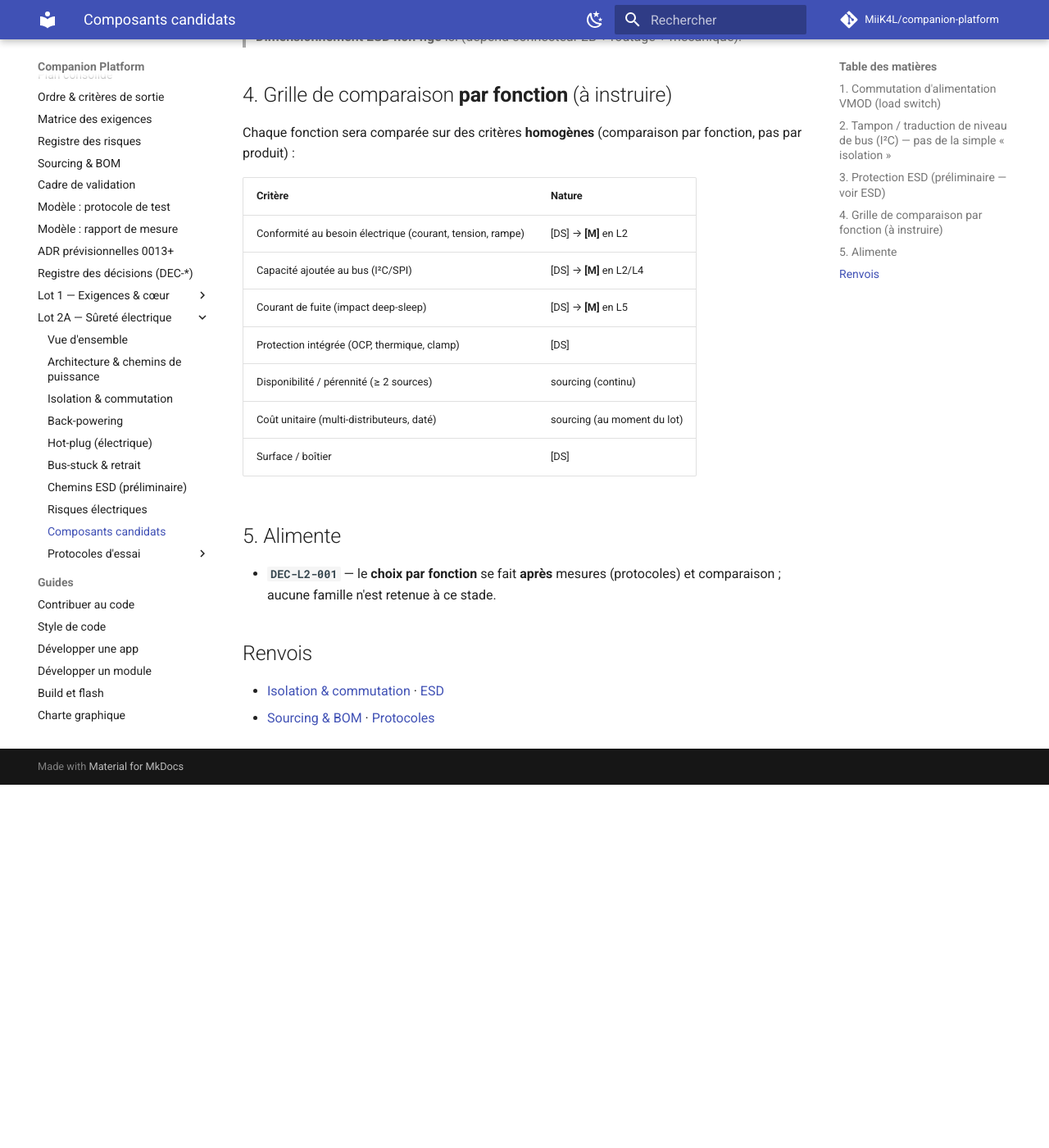
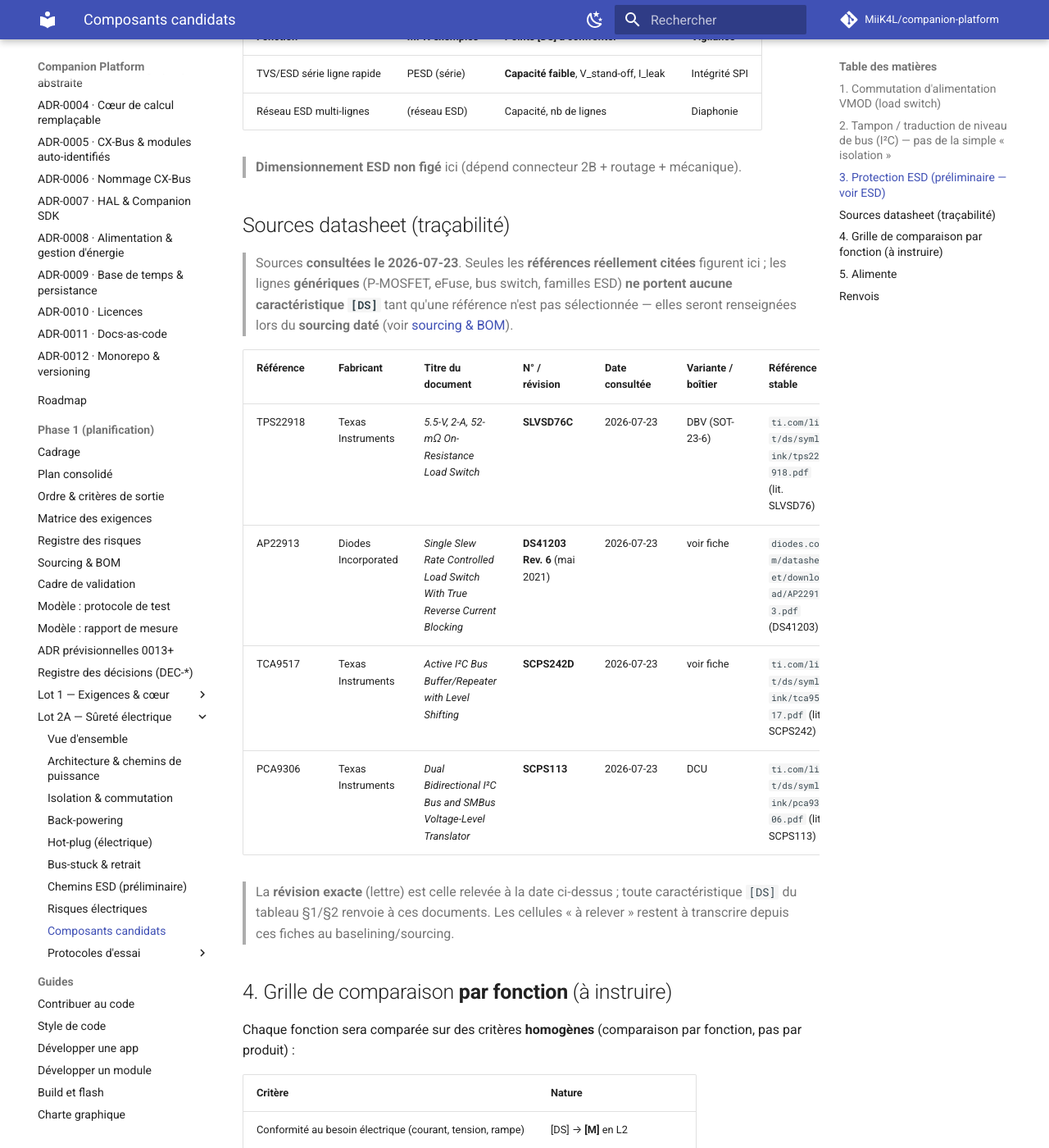
Before and after one commit to MiiK4L/companion-platform, an MkDocs documentation site: the page built from docs/phase-1/lot-2/candidate-components.md, in a window 1280 px wide and 1400 px high, scrolled down 1924 px. Shown: the whole window at 82% size. Built offline with MkDocs 1.6.1 and Material for MkDocs 9.7.7, drawn with Linux system fonts in a browser that asks for light colours; comment, search, counter and statistics services are not loaded; before the commit the page ends 2881 px from its top, so only the background shows below that; some of the changed text lies outside the part shown.

Commit message:
docs(phase-1): lot 2A — sources datasheet traçables des composants
Ajoute une table de traçabilité (fabricant, titre, n°/révision, date
consultée, boîtier, référence stable) pour les références réellement
citées, avec les identifiants vérifiés : TPS22918 (TI SLVSD76C,
1-5,5 V, 2 A, SOT-23-6, sans limitation de courant), AP22913 (Diodes
DS41203 Rev. 6, slew-rate + blocage de courant inverse), TCA9517
(TI SCPS242D, VCCA 2,3-3,6 / VCCB 4,5-5,5), PCA9306 (TI SCPS113).
Les lignes génériques (P-MOSFET, eFuse, bus switch) ne portent plus
de caractéristique [DS] tant qu'aucune référence n'est sélectionnée.

```diff
--- a/docs/phase-1/lot-2/candidate-components.md
+++ b/docs/phase-1/lot-2/candidate-components.md
@@ -21,24 +21,28 @@
 
 | Référence | Plage d'entrée | I continu | Limitation de courant | Prot. thermique | Court-circuit | Rampe | Décharge de sortie | Hors alimentation | I repos / fuite | Boîtier | Source (fiche) |
 |-----------|----------------|-----------|-----------------------|-----------------|---------------|-------|--------------------|-------------------|-----------------|---------|----------------|
-| **TPS22918** | ≈ 0,8–5,5 V (à confirmer) | à relever | **Non** (pas de limitation active) | à relever | pas de limitation active | **configurable** (broche `CT`) | **configurable** (QOD) | sortie déchargée (QOD) | faible (à relever) | à relever | TI « TPS22918 » |
-| **AP22913** | à relever | à relever | à relever (ne pas présumer) | à relever | à relever | **slew-rate contrôlé** | à relever | à relever | à relever | à relever | Diodes Inc. « AP22913 » |
-| **P-MOSFET discret** (générique) | selon MOSFET | selon R_DS(on) | **Non** (sauf circuit ajouté) | Non | Non (à ajouter) | via réseau `RC` de grille | via R de décharge | dépend du montage | négligeable | selon réf. | fiche du MOSFET retenu |
-| **eFuse / switch protégé** (à sélectionner) | selon réf. | selon réf. | **Oui** (active) | Oui (typ.) | Oui (clamp/limite) | selon réf. | selon réf. | selon réf. | selon réf. | selon réf. | fiche de l'eFuse retenu |
+| **TPS22918** | 1–5,5 V | 2 A (max) | **Non** (pas de limitation active) | à relever | pas de limitation active | **configurable** (broche `CT`) | **configurable** (QOD) | sortie déchargée (QOD) | faible (à relever) | SOT-23-6 (DBV) | TI · SLVSD76 → §Sources |
+| **AP22913** | à relever | à relever | à relever (ne pas présumer) | à relever | à relever | **slew-rate contrôlé** | à relever | **blocage de courant inverse** (true reverse current blocking) | à relever | à relever | Diodes · DS41203 → §Sources |
+| **P-MOSFET discret** (générique) | selon MOSFET | selon R_DS(on) | Non (par nature ; sauf circuit ajouté) | selon montage | selon montage | via réseau `RC` de grille | via R de décharge | dépend du montage | négligeable | selon réf. | réf. à sélectionner |
+| **eFuse / switch protégé** (à sélectionner) | selon réf. | selon réf. | selon réf. | selon réf. | selon réf. | selon réf. | selon réf. | selon réf. | selon réf. | selon réf. | réf. à sélectionner |
 
 > ⚠️ Le **TPS22918** n'offre **pas** de limitation active de courant : il ne doit
 > **pas** être présenté comme un load switch à protection de courant. Ses atouts
 > sont le **temps de montée configurable** et la **décharge rapide de sortie
-> (QOD)**. L'**AP22913** est un load switch à **slew-rate contrôlé** : relever ses
-> protections et variantes **sur sa propre fiche**, sans les mutualiser.
+> (QOD)**. L'**AP22913** est un load switch à **slew-rate contrôlé** (avec
+> **blocage de courant inverse**) : relever ses protections et variantes **sur sa
+> propre fiche**, sans les mutualiser. Les lignes **génériques** (P-MOSFET, eFuse)
+> **ne portent aucune caractéristique `[DS]`** tant qu'une référence n'est pas
+> sélectionnée (la mention « Non par nature » du MOSFET est définitoire, pas une
+> donnée de fiche).
 
 ## 2. Tampon / traduction de niveau de bus (I²C) — *pas de la simple « isolation »*
 
 | Référence | Type exact | Plage tension (A / B) | Translation de niveau | Actif / passif | Broche `EN` | Effet sur la capacité de bus | Protection | Boîtier | Source (fiche) |
 |-----------|-----------|-----------------------|-----------------------|----------------|-------------|------------------------------|------------|---------|----------------|
-| **TCA9517** | **Buffer/répéteur I²C actif** avec translation | à relever (VCCA / VCCB) | **Oui** (offset de tension statique côté B) | **Actif** (alim requise) | à relever | **Découple** les capacités A/B (répéteur) | selon fiche | à relever | TI « TCA9517 » |
-| **PCA9306** | **Traducteur bidirectionnel à pass-FET** | à relever | par **pass-FET** (suiveur) | **Passif** (pass-FET) | **Oui** (entrée `EN`) | **Ne découple pas** (pass-through) | selon fiche | à relever | TI « PCA9306 » |
-| **Bus switch** (à sélectionner) | Commutateur analogique de lignes | selon réf. | selon réf. | Actif | selon réf. | Déconnexion physique (haute-Z) | selon réf. | selon réf. | fiche du bus switch retenu |
+| **TCA9517** | **Buffer/répéteur I²C actif** avec translation | VCCA 2,3–3,6 V / VCCB 4,5–5,5 V | **Oui** (offset de tension statique côté B) | **Actif** (alim requise) | à relever | **Découple** les capacités A/B (répéteur) | selon fiche | à relever | TI · SCPS242 → §Sources |
+| **PCA9306** | **Traducteur bidirectionnel à pass-FET** | à relever | par **pass-FET** (suiveur) | **Passif** (pass-FET) | **Oui** (entrée `EN`) | **Ne découple pas** (pass-through) | selon fiche | DCU | TI · SCPS113 → §Sources |
+| **Bus switch** (à sélectionner) | Commutateur analogique de lignes | selon réf. | selon réf. | Actif | selon réf. | Déconnexion physique (haute-Z) | selon réf. | selon réf. | réf. à sélectionner |
 
 > Le **TCA9517** et le **PCA9306** ne sont **pas** équivalents : le premier est un
 > **répéteur actif** (découple les capacités, translation à offset), le second un
@@ -53,6 +57,25 @@
 | Réseau ESD multi-lignes | (réseau ESD) | Capacité, nb de lignes | Diaphonie |
 
 > **Dimensionnement ESD non figé** ici (dépend connecteur 2B + routage + mécanique).
+
+## Sources datasheet (traçabilité)
+
+> Sources **consultées le 2026-07-23**. Seules les **références réellement citées**
+> figurent ici ; les lignes **génériques** (P-MOSFET, eFuse, bus switch, familles
+> ESD) **ne portent aucune caractéristique `[DS]`** tant qu'une référence n'est pas
+> sélectionnée — elles seront renseignées lors du **sourcing daté**
+> (voir [sourcing & BOM](../sourcing-and-bom.md)).
+
+| Référence | Fabricant | Titre du document | N° / révision | Date consultée | Variante / boîtier | Référence stable |
+|-----------|-----------|-------------------|---------------|----------------|--------------------|------------------|
+| TPS22918 | Texas Instruments | *5.5-V, 2-A, 52-mΩ On-Resistance Load Switch* | **SLVSD76C** | 2026-07-23 | DBV (SOT-23-6) | `ti.com/lit/ds/symlink/tps22918.pdf` (lit. SLVSD76) |
+| AP22913 | Diodes Incorporated | *Single Slew Rate Controlled Load Switch With True Reverse Current Blocking* | **DS41203 Rev. 6** (mai 2021) | 2026-07-23 | voir fiche | `diodes.com/datasheet/download/AP22913.pdf` (DS41203) |
+| TCA9517 | Texas Instruments | *Active I²C Bus Buffer/Repeater with Level Shifting* | **SCPS242D** | 2026-07-23 | voir fiche | `ti.com/lit/ds/symlink/tca9517.pdf` (lit. SCPS242) |
+| PCA9306 | Texas Instruments | *Dual Bidirectional I²C Bus and SMBus Voltage-Level Translator* | **SCPS113** | 2026-07-23 | DCU | `ti.com/lit/ds/symlink/pca9306.pdf` (lit. SCPS113) |
+
+> La **révision exacte** (lettre) est celle relevée à la date ci-dessus ; toute
+> caractéristique `[DS]` du tableau §1/§2 renvoie à ces documents. Les cellules
+> « à relever » restent à transcrire depuis ces fiches au baselining/sourcing.
 
 ## 4. Grille de comparaison **par fonction** (à instruire)
 
```
